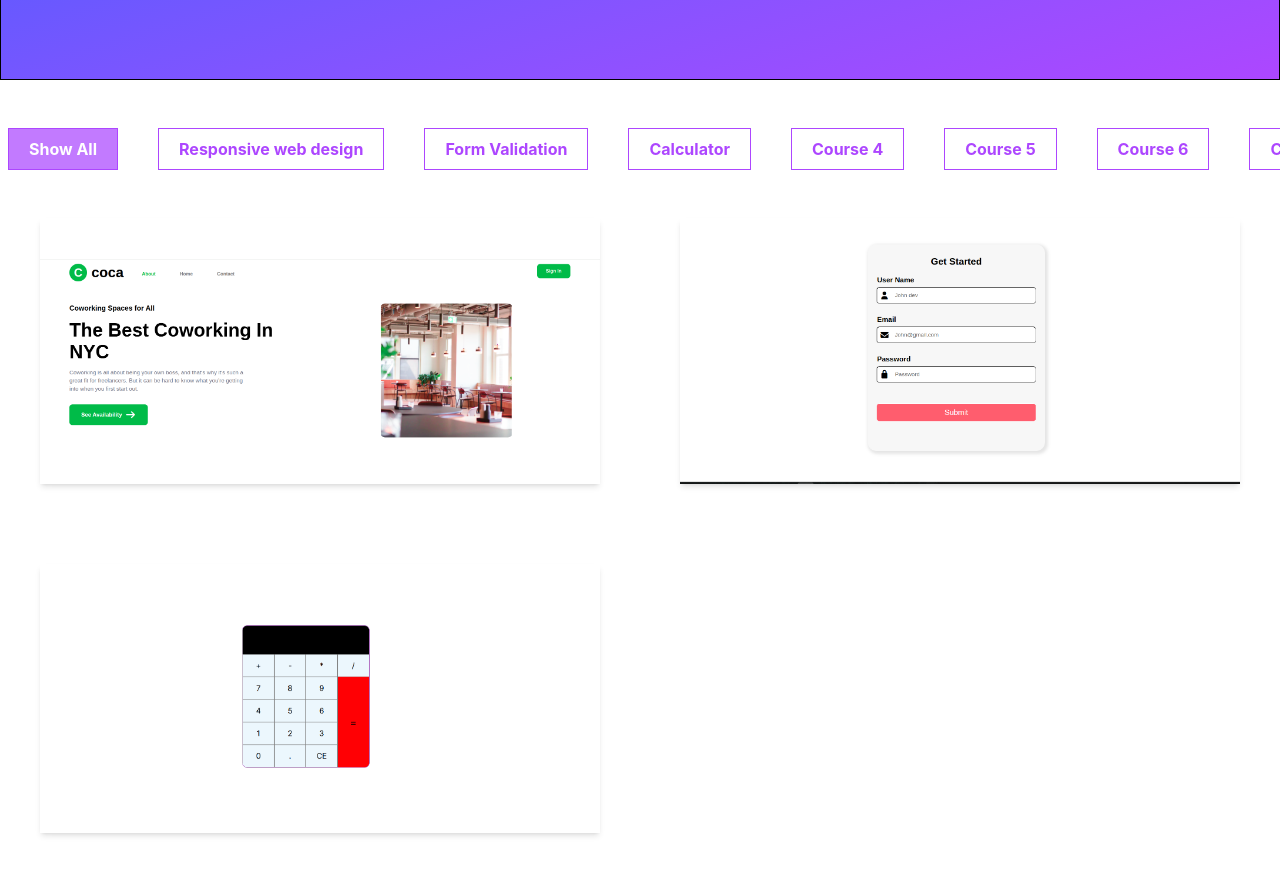
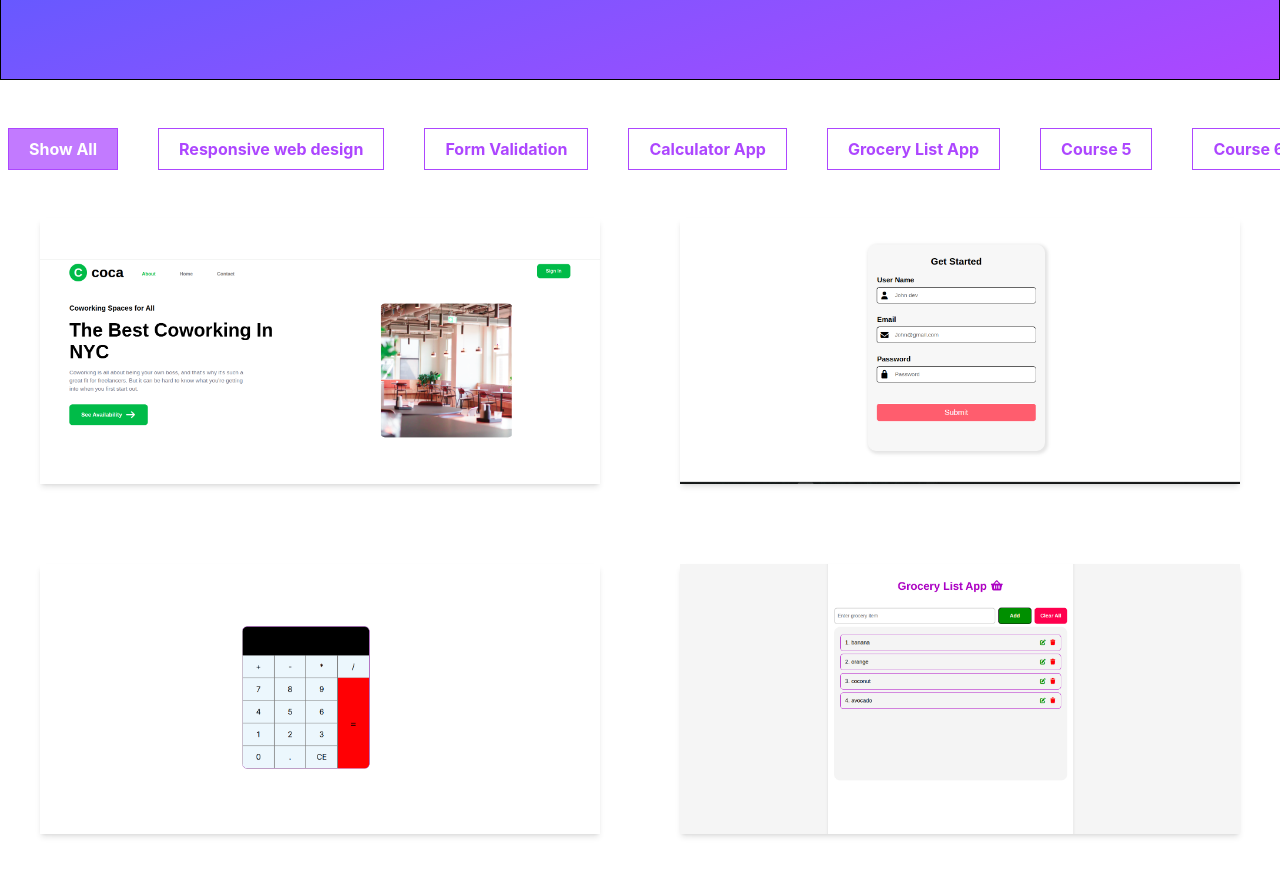
Before and after one commit to jasminderslabs/portfolio, a React (Create React App) app: page / in a window 1280 px wide. Shown: the part 320-1194 px from the top of the page. Built offline with nearby package versions, Linux system fonts and the light colour scheme.

Commit message:
Assignment 4: Grocery List app added

```diff
--- a/src/components/showProjects.jsx
+++ b/src/components/showProjects.jsx
@@ -7,8 +7,8 @@ const Projects = () => {
         'Show All',
         'Responsive web design',
         'Form Validation',
-        'Calculator',
-        'Course 4',
+        'Calculator App',
+        'Grocery List App',
         'Course 5',
         'Course 6',
         'Course 7'
--- a/src/portfolioImages.js
+++ b/src/portfolioImages.js
@@ -14,4 +14,9 @@ export const portfolioImages = [
     alt: "calculator-project-image",
     link: "https://workdrive.zoho.com/folder/l33swe01d137236ff40d6ab0a174acbe22ed7",
   },
+  {
+    src: "/portfolioProject4.png",
+    alt: "grocery-list-project-image",
+    link: "https://workdrive.zoho.com/folder/l33swa114cb0e43454ce98ef62fe30efbe4ac",
+  },
 ];
```
Also changed, not shown: public/portfolioProject4.png (added).
